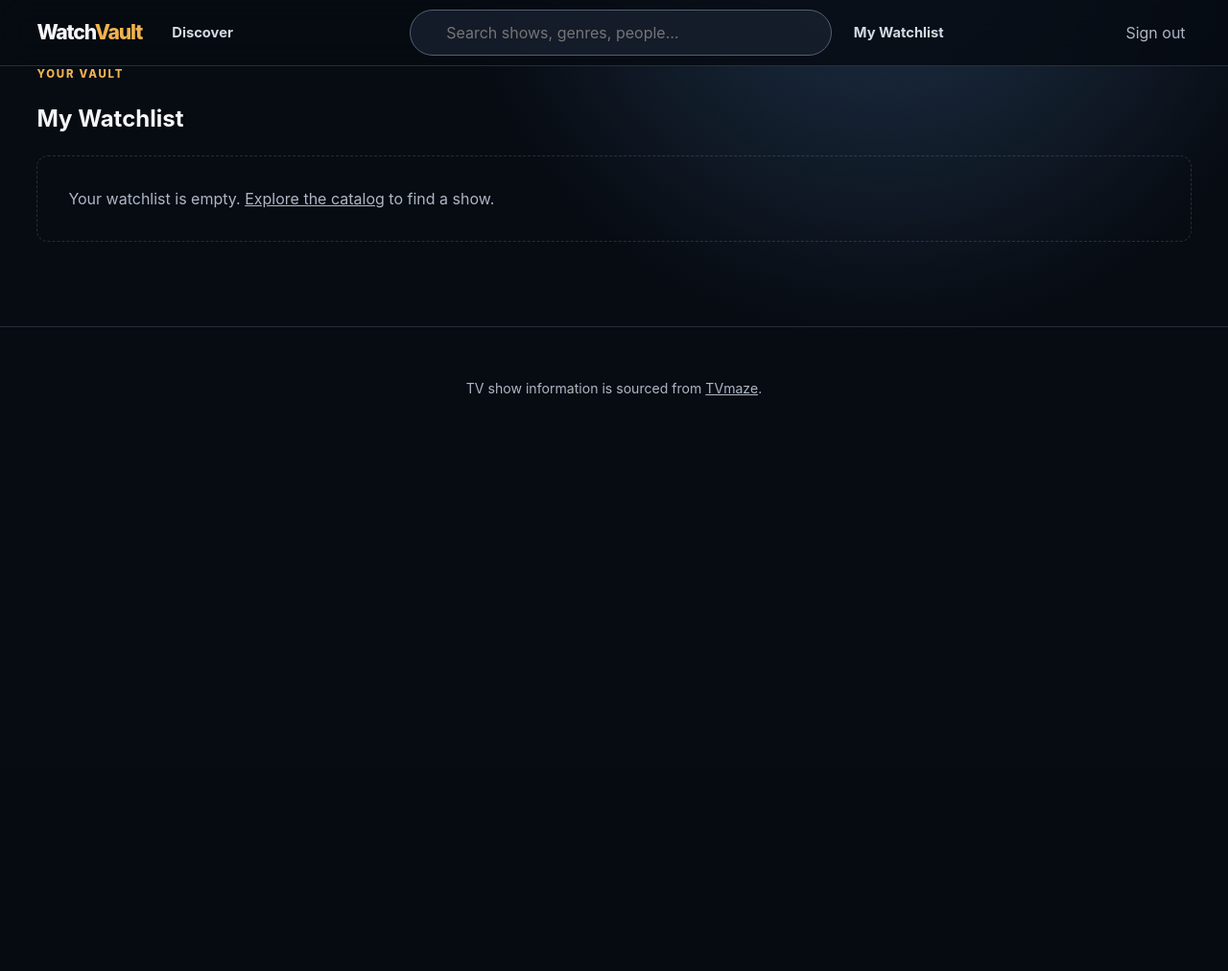
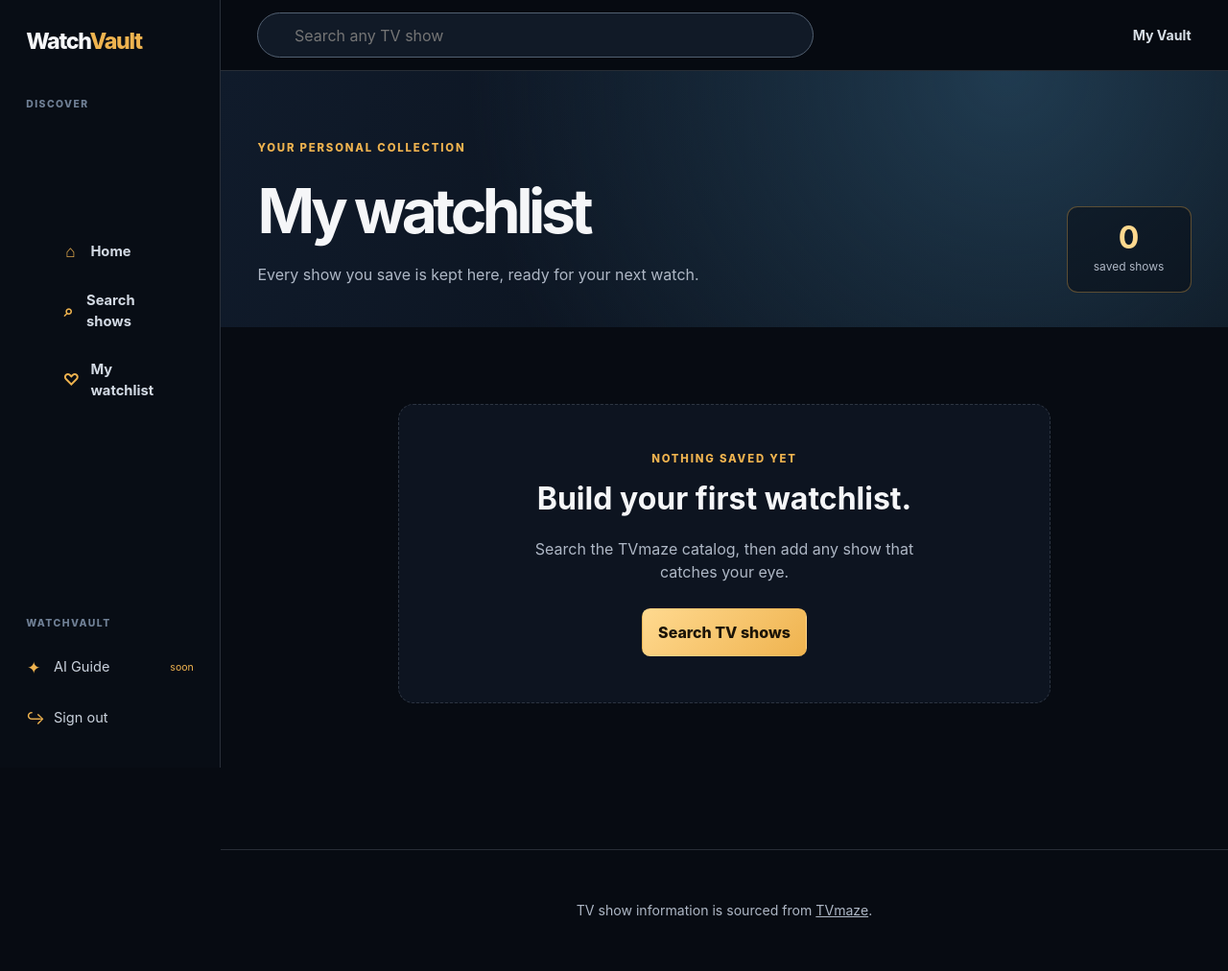
Before and after one commit to jyb4/WatchVault, a Django app: page /my-watchlist/ in a window 1280 px wide. Shown: the whole page at 96% size. Before the commit the page ends 412 px from the top, so only its background shows below. Run offline with Django 5.2, Linux system fonts and the light colour scheme; the visitor is signed in with stand-in values (Sample User, id 1); data that the repository does not hold is empty.

Commit message:
Build WatchVault dashboard discovery layout

```diff
--- a/catalog/views.py
+++ b/catalog/views.py
@@ -39,9 +39,11 @@ class HomeView(ListView):
     def get_context_data(self, **kwargs):
         context = super().get_context_data(**kwargs)
         shows = list(context["featured_shows"])
-        context["featured"] = shows[0] if shows else None
-        context["trending"] = shows[1:9]
-        context["more_to_explore"] = shows[9:17]
+        context["hero_slides"] = shows[:5]
+        context["trending"] = shows[:8]
+        context["recently_added"] = Show.objects.filter(
+            status=Show.Status.PUBLISHED,
+        ).prefetch_related("genres").order_by("-created_at")[:8]
         return context
 
 
--- a/templates/base.html
+++ b/templates/base.html
@@ -8,25 +8,27 @@
   <title>{% block title %}WatchVault{% endblock %}</title>
   <link rel="stylesheet" href="{% static 'css/app.css' %}">
   <link rel="stylesheet" href="{% static 'css/search.css' %}">
+  <link rel="stylesheet" href="{% static 'css/dashboard.css' %}">
 </head>
-<body>
-  <header class="site-header">
-    <nav aria-label="Primary navigation">
-      <a class="brand" href="{% url 'home' %}">Watch<span>Vault</span></a>
-      <a href="{% url 'show-list' %}">Discover</a>
-      <form class="nav-search" method="get" action="{% url 'show-list' %}" role="search"><label class="sr-only" for="site-search">Search shows</label><input id="site-search" name="q" type="search" placeholder="Search shows, genres, people…"></form>
-      {% if user.is_authenticated %}
-        <a href="{% url 'watchlist' %}">My Watchlist</a>
-        <form method="post" action="{% url 'logout' %}">{% csrf_token %}<button type="submit">Sign out</button></form>
-      {% else %}
-        <a href="{% url 'login' %}">Sign in</a>
-        <a href="{% url 'signup' %}">Join</a>
-      {% endif %}
+<body class="dashboard-shell">
+  <aside class="app-sidebar" aria-label="WatchVault navigation">
+    <a class="brand sidebar-brand" href="{% url 'home' %}">Watch<span>Vault</span></a>
+    <p class="sidebar-label">DISCOVER</p>
+    <nav class="side-nav">
+      <a href="{% url 'home' %}"><span aria-hidden="true">⌂</span> Home</a>
+      <a href="{% url 'show-list' %}"><span aria-hidden="true">⌕</span> Search shows</a>
+      {% if user.is_authenticated %}<a href="{% url 'watchlist' %}"><span aria-hidden="true">♡</span> My watchlist</a>{% endif %}
     </nav>
+    <div class="sidebar-bottom"><p class="sidebar-label">WATCHVAULT</p><a href="{% url 'show-list' %}"><span aria-hidden="true">✦</span> AI Guide <small>soon</small></a>{% if user.is_authenticated %}<form method="post" action="{% url 'logout' %}">{% csrf_token %}<button type="submit"><span aria-hidden="true">↪</span> Sign out</button></form>{% else %}<a href="{% url 'login' %}"><span aria-hidden="true">◉</span> Sign in</a>{% endif %}</div>
+  </aside>
+  <header class="app-topbar">
+    <a class="brand mobile-brand" href="{% url 'home' %}">Watch<span>Vault</span></a>
+    <form class="nav-search" method="get" action="{% url 'show-list' %}" role="search"><label class="sr-only" for="site-search">Search shows</label><input id="site-search" name="q" type="search" placeholder="Search any TV show"></form>
+    <div class="topbar-account">{% if user.is_authenticated %}<a href="{% url 'watchlist' %}">My Vault</a>{% else %}<a href="{% url 'login' %}">Sign in</a><a class="join-link" href="{% url 'signup' %}">Join free</a>{% endif %}</div>
   </header>
-  <main class="site-main">{% block content %}{% endblock %}</main>
-  <footer class="site-footer">
-    <p>TV show information is sourced from <a href="https://www.tvmaze.com/">TVmaze</a>.</p>
-  </footer>
+  <main class="app-main">{% block content %}{% endblock %}</main>
+  <footer class="site-footer"><p>TV show information is sourced from <a href="https://www.tvmaze.com/">TVmaze</a>.</p></footer>
+  <nav class="mobile-dock" aria-label="Mobile navigation"><a href="{% url 'home' %}"><span aria-hidden="true">⌂</span>Home</a><a href="{% url 'show-list' %}"><span aria-hidden="true">⌕</span>Search</a>{% if user.is_authenticated %}<a href="{% url 'watchlist' %}"><span aria-hidden="true">♡</span>Vault</a>{% else %}<a href="{% url 'login' %}"><span aria-hidden="true">◉</span>Sign in</a>{% endif %}</nav>
+  {% block scripts %}{% endblock %}
 </body>
 </html>
--- a/templates/catalog/watchlist.html
+++ b/templates/catalog/watchlist.html
@@ -1,6 +1,6 @@
 {% extends "base.html" %}
 {% block title %}My Watchlist | WatchVault{% endblock %}
 {% block content %}
-<section class="section"><p class="eyebrow">YOUR VAULT</p><h1>My Watchlist</h1>
-{% if items %}<div class="show-grid">{% for item in items %}<article class="show-card"><a href="{{ item.show.get_absolute_url }}">{% if item.show.poster_url %}<img src="{{ item.show.poster_url }}" alt="Poster for {{ item.show.title }}">{% endif %}<h2>{{ item.show.title }}</h2></a></article>{% endfor %}</div>{% else %}<p class="empty-state">Your watchlist is empty. <a href="{% url 'show-list' %}">Explore the catalog</a> to find a show.</p>{% endif %}</section>
+<section class="vault-header"><div><p class="eyebrow">YOUR PERSONAL COLLECTION</p><h1>My watchlist</h1><p>Every show you save is kept here, ready for your next watch.</p></div><div class="vault-count"><strong>{{ items|length }}</strong><span>saved show{{ items|length|pluralize }}</span></div></section>
+{% if items %}<div class="show-grid watchlist-grid">{% for item in items %}<article class="show-card"><a href="{{ item.show.get_absolute_url }}">{% if item.show.poster_url %}<img src="{{ item.show.poster_url }}" alt="Poster for {{ item.show.title }}">{% endif %}<div class="card-body"><h2>{{ item.show.title }}</h2><p class="card-genres">{% for genre in item.show.genres.all %}{{ genre.name }}{% if not forloop.last %} · {% endif %}{% endfor %}</p>{% if item.show.external_rating %}<p class="rating">★ {{ item.show.external_rating }}/10</p>{% endif %}<p class="saved-date">Saved {{ item.created_at|date:"M j, Y" }}</p></div></a></article>{% endfor %}</div>{% else %}<section class="vault-empty"><p class="eyebrow">NOTHING SAVED YET</p><h2>Build your first watchlist.</h2><p>Search the TVmaze catalog, then add any show that catches your eye.</p><a class="button primary" href="{% url 'show-list' %}">Search TV shows</a></section>{% endif %}
 {% endblock %}
```
Also changed, not shown: static/js/carousel.js (added, +19 -0 lines), templates/catalog/home.html (+5 -3 lines), static/css/dashboard.css (added).
